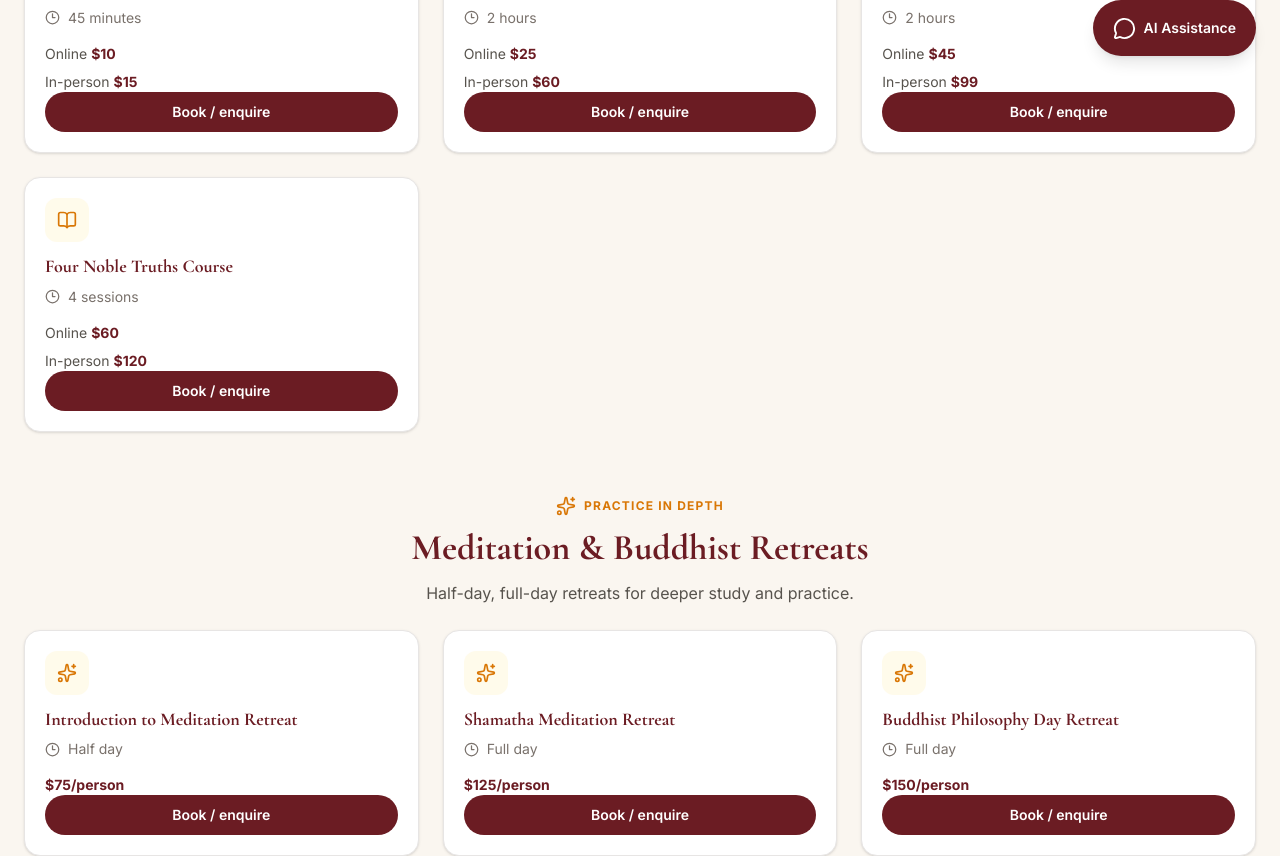
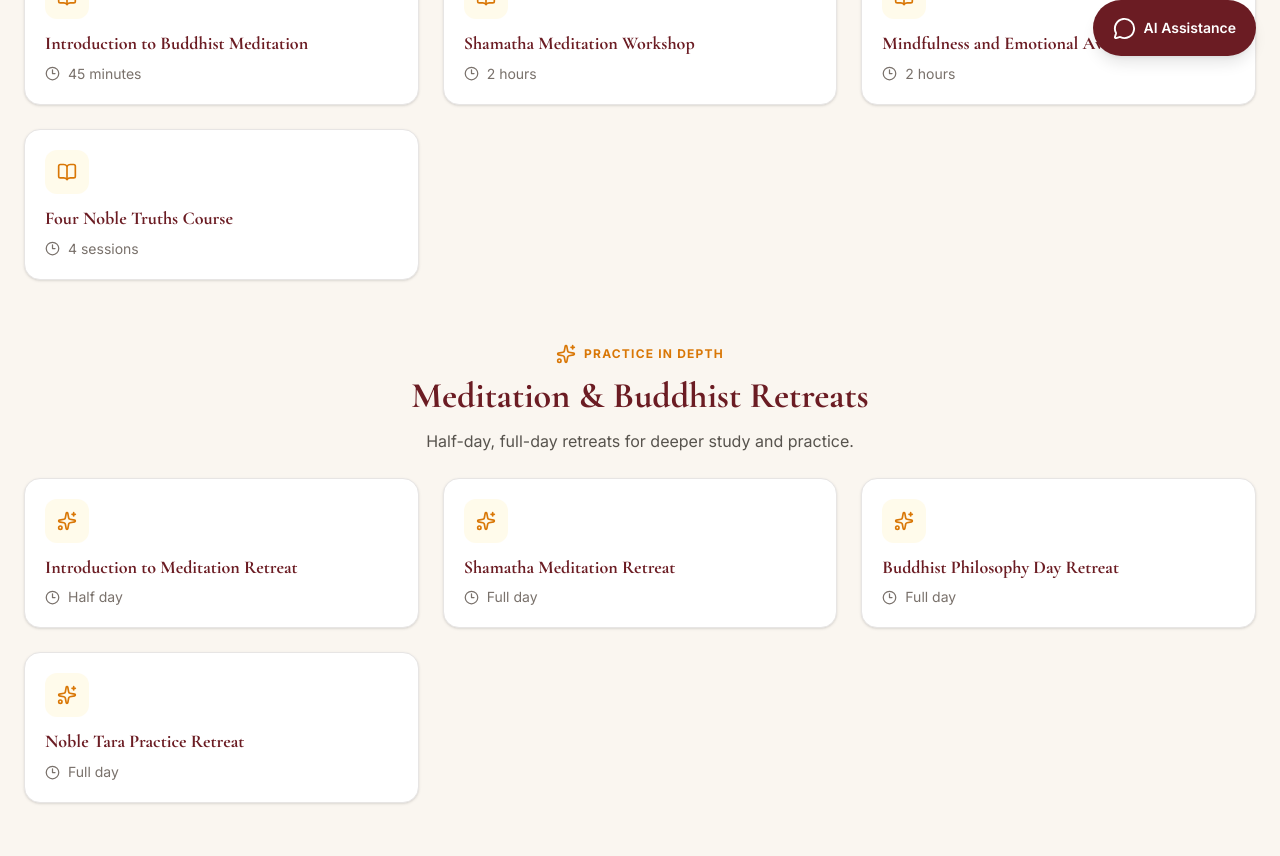
Before and after one commit to sherpaten/Zero-Point-Meditation-Center, a React (Vite) app in the folder zero-point-meditation/: page /services in a window 1280 px wide. Shown: the part 720-1576 px from the top of the page. Built offline with nearby package versions, Linux system fonts and the light colour scheme.

Commit message:
Simplify services page enquiry flow and remove pricing

```diff
--- a/zero-point-meditation/src/pages/Services.jsx
+++ b/zero-point-meditation/src/pages/Services.jsx
@@ -2,47 +2,47 @@ import React, { useState } from 'react';
 import BookingModal from '../components/BookingModal.jsx';
 import { Helmet } from 'react-helmet-async';
 import { motion } from 'framer-motion';
-import { HeartHandshake, Flower2, BookOpen, Sparkles, Users, HandHeart, Clock3, Landmark } from 'lucide-react';
+import { Flower2, BookOpen, Sparkles, HandHeart, Clock3, Landmark } from 'lucide-react';
 import gegyeYongyalRinpoche from "../assets/Teams/Gegye Yongyal Rinpoche's.png";
 import karmaGyatsoPhoto from "../assets/Teams/Teachers/karma Gyatso lopon la .jpeg";
 
 const prayerServices = [
-  { name: 'Short personal blessing and prayer', price: 'Enquire for pricing' },
-  { name: 'House blessing ceremony', price: 'Enquire for pricing' },
-  { name: 'New home or business blessing', price: 'Enquire for pricing' },
-  { name: 'Family prayer ceremony', price: 'Enquire for pricing' },
-  { name: 'Long-life prayer and blessing', price: 'Enquire for pricing' },
-  { name: 'Tara prayer ceremony', price: 'Enquire for pricing' },
-  { name: 'Medicine Buddha prayer ceremony', price: 'Enquire for pricing' },
-  { name: 'Chenrezig compassion prayer', price: 'Enquire for pricing' },
-  { name: 'Guru Rinpoche prayer ceremony', price: 'Enquire for pricing' },
-  { name: 'Memorial prayer for a deceased loved one', price: 'Enquire for pricing' },
-  { name: 'Extended prayer and dedication ceremony', price: 'Enquire for pricing' },
-  { name: 'Special multi-monastic prayer gathering', price: 'Enquire for pricing', detail: 'Depending on gathering size (approximately 400–2,000 monks)' },
+  { name: 'Short personal blessing and prayer' },
+  { name: 'House blessing ceremony' },
+  { name: 'New home or business blessing' },
+  { name: 'Family prayer ceremony' },
+  { name: 'Long-life prayer and blessing' },
+  { name: 'Tara prayer ceremony' },
+  { name: 'Medicine Buddha prayer ceremony' },
+  { name: 'Chenrezig compassion prayer' },
+  { name: 'Guru Rinpoche prayer ceremony' },
+  { name: 'Memorial prayer for a deceased loved one' },
+  { name: 'Extended prayer and dedication ceremony' },
+  { name: 'Special multi-monastic prayer gathering', detail: 'Depending on gathering size (approximately 400–2,000 monks)' },
 ];
 
 const courses = [
-  { name: 'Introduction to Buddhist Meditation', duration: '45 minutes', online: '$10', inPerson: '$15' },
-  { name: 'Shamatha Meditation Workshop', duration: '2 hours', online: '$25', inPerson: '$60' },
-  { name: 'Mindfulness and Emotional Awareness', duration: '2 hours', online: '$45', inPerson: '$99' },
-  { name: 'Four Noble Truths Course', duration: '4 sessions', online: '$60', inPerson: '$120' },
+  { name: 'Introduction to Buddhist Meditation', duration: '45 minutes' },
+  { name: 'Shamatha Meditation Workshop', duration: '2 hours' },
+  { name: 'Mindfulness and Emotional Awareness', duration: '2 hours' },
+  { name: 'Four Noble Truths Course', duration: '4 sessions' },
 ];
 
 const retreats = [
-  { name: 'Introduction to Meditation Retreat', duration: 'Half day', price: '$75/person' },
-  { name: 'Shamatha Meditation Retreat', duration: 'Full day', price: '$125/person' },
-  { name: 'Buddhist Philosophy Day Retreat', duration: 'Full day', price: '$150/person' },
-  { name: 'Noble Tara Practice Retreat', duration: 'Full day', price: '$150/person' },
+  { name: 'Introduction to Meditation Retreat', duration: 'Half day' },
+  { name: 'Shamatha Meditation Retreat', duration: 'Full day' },
+  { name: 'Buddhist Philosophy Day Retreat', duration: 'Full day' },
+  { name: 'Noble Tara Practice Retreat', duration: 'Full day' },
 ];
 
 const workplaceServices = [
-  { name: 'Workplace Meditation Introduction', duration: '60 minutes', price: '$500' },
-  { name: 'Corporate Mindfulness Workshop', duration: '90 minutes', price: '$750' },
-  { name: 'Compassion and Leadership Workshop', duration: '2 hours', price: '$1,000' },
-  { name: 'Buddhist Ethics and Leadership Seminar', duration: '2 hours', price: '$1,000' },
+  { name: 'Workplace Meditation Introduction', duration: '60 minutes' },
+  { name: 'Corporate Mindfulness Workshop', duration: '90 minutes' },
+  { name: 'Compassion and Leadership Workshop', duration: '2 hours' },
+  { name: 'Buddhist Ethics and Leadership Seminar', duration: '2 hours' },
 ];
 
-function ServiceSection({ id, eyebrow, title, description, icon, items, category }) {
+function ServiceSection({ id, eyebrow, title, description, icon, items }) {
   return (
     <section id={id} className="scroll-mt-32 space-y-6">
       <div className="mx-auto max-w-3xl space-y-3 text-center">
@@ -56,16 +56,7 @@ function ServiceSection({ id, eyebrow, title, description, icon, items, category
             <div className="mb-3 flex h-11 w-11 items-center justify-center rounded-xl bg-amber-50 text-buddhist-gold">{icon}</div>
             <h3 className="font-serif text-lg font-bold leading-snug text-buddhist-burgundy">{item.name}</h3>
             {item.duration && <p className="mt-2 flex items-center gap-2 text-sm text-stone-500"><Clock3 size={15} />{item.duration}</p>}
-            {item.online && item.inPerson ? (
-              <div className="mt-4 space-y-2 text-sm">
-                <p className="text-stone-600">Online <strong className="text-buddhist-burgundy">{item.online}</strong></p>
-                <p className="text-stone-600">In-person <strong className="text-buddhist-burgundy">{item.inPerson}</strong></p>
-              </div>
-            ) : (
-              <p className="mt-4 text-sm font-bold text-buddhist-burgundy">{item.price}</p>
-            )}
-            {item.detail && <p className="mt-2 text-xs leading-relaxed text-stone-500">{item.detail}</p>}
-            <button type="button" onClick={() => category(item)} className="mt-auto inline-flex w-full items-center justify-center rounded-full bg-buddhist-burgundy px-4 py-2.5 mt-5 text-sm font-semibold text-white hover:opacity-90 focus:outline-none focus-visible:ring-2 focus-visible:ring-buddhist-gold focus-visible:ring-offset-2">Book / enquire</button>
+            {item.detail && <p className="mt-3 text-sm leading-relaxed text-stone-600">{item.detail}</p>}
           </motion.article>
         ))}
       </motion.div>
@@ -86,16 +77,12 @@ export default function Services() {
     setBookingService(service);
     setBookingOpen(true);
   };
-  const bookPrayer = (item) => openBooking('service', item.name);
-  const bookCourse = (item) => openBooking('service', item.name);
-  const bookRetreat = (item) => openBooking('event', item.name);
-  const bookWorkplace = (item) => openBooking('service', item.name);
 
   return (
     <div className="max-w-[1600px] mx-auto px-5 sm:px-6 py-12 space-y-16">
       <Helmet>
         <title>Prayer Services, Buddhist Courses & Retreats | Zero Point</title>
-        <meta name="description" content="Explore prayer ceremonies, Buddhist meditation courses, retreats, and workplace programs offered by Zero Point Meditation Center. View recommended prices and enquire online." />
+        <meta name="description" content="Explore prayer ceremonies, Buddhist meditation courses, retreats, and workplace programs offered by Zero Point Meditation Center. Explore our services and contact the center to enquire." />
         <link rel="canonical" href="https://www.zeropointmeditationcenter.org/services" />
         <meta property="og:type" content="website" />
         <meta property="og:site_name" content="Zero Point Meditation Center" />
@@ -113,6 +100,7 @@ export default function Services() {
         <p className="text-sm sm:text-base leading-relaxed text-stone-600">
           Explore meditation and Buddhist learning, join a retreat or community program, or enquire about prayer services and spiritual guidance. Whether you are taking a first step or deepening an established practice, we welcome you to find the support and opportunities that are right for you.
         </p>
+        <button type="button" onClick={() => openBooking('service', 'General services enquiry')} className="inline-flex items-center justify-center rounded-full bg-buddhist-burgundy px-7 py-3 text-sm font-bold text-amber-50 shadow-md transition-colors hover:bg-red-900 focus:outline-none focus-visible:ring-2 focus-visible:ring-buddhist-gold focus-visible:ring-offset-2">Enquire about a service</button>
       </section>
 
       <nav aria-label="Navigate service categories" className="flex justify-center gap-2 border-b border-stone-200 pb-4 flex-wrap">
@@ -147,8 +135,7 @@ export default function Services() {
         description="Learn meditation, Buddhist teachings, philosophy, and traditional perspectives through guided sessions and multi-session courses."
         icon={<BookOpen size={20} />}
         items={courses}
-        category={bookCourse}
-      />
+/>
 
       <ServiceSection
         id="retreats"
@@ -157,8 +144,7 @@ export default function Services() {
         description="Half-day, full-day retreats for deeper study and practice."
         icon={<Sparkles size={20} />}
         items={retreats}
-        category={bookRetreat}
-      />
+/>
 
       <ServiceSection
         id="corporate-programs"
@@ -167,8 +153,7 @@ export default function Services() {
         description="Meditation, mindfulness, compassion, ethics, and reflective leadership programs for teams and organizations."
         icon={<Landmark size={20} />}
         items={workplaceServices}
-        category={bookWorkplace}
-      />
+/>
 
       <ServiceSection
         id="prayer-services"
@@ -177,8 +162,7 @@ export default function Services() {
         description="Traditional Buddhist prayers, blessings, dedications, and ceremonies for individuals and families."
         icon={<Flower2 size={20} />}
         items={prayerServices}
-        category={bookPrayer}
-      />
+/>
 
 
       <section id="our-guides" className="scroll-mt-32 space-y-6">
@@ -203,7 +187,6 @@ export default function Services() {
       </section>
 
       <BookingModal open={bookingOpen} onClose={() => setBookingOpen(false)} initialType={bookingType} initialService={bookingService} />
-      <p className="text-xs text-stone-500 text-center max-w-3xl mx-auto">Prices are recommended starting ranges and may vary depending on the service, location, group size, and arrangements. Please wait for the centre to confirm your booking and final amount before making payment. Spiritual guidance and community activities are not a replacement for licensed mental health care.</p>
     </div>
   );
 }
```
